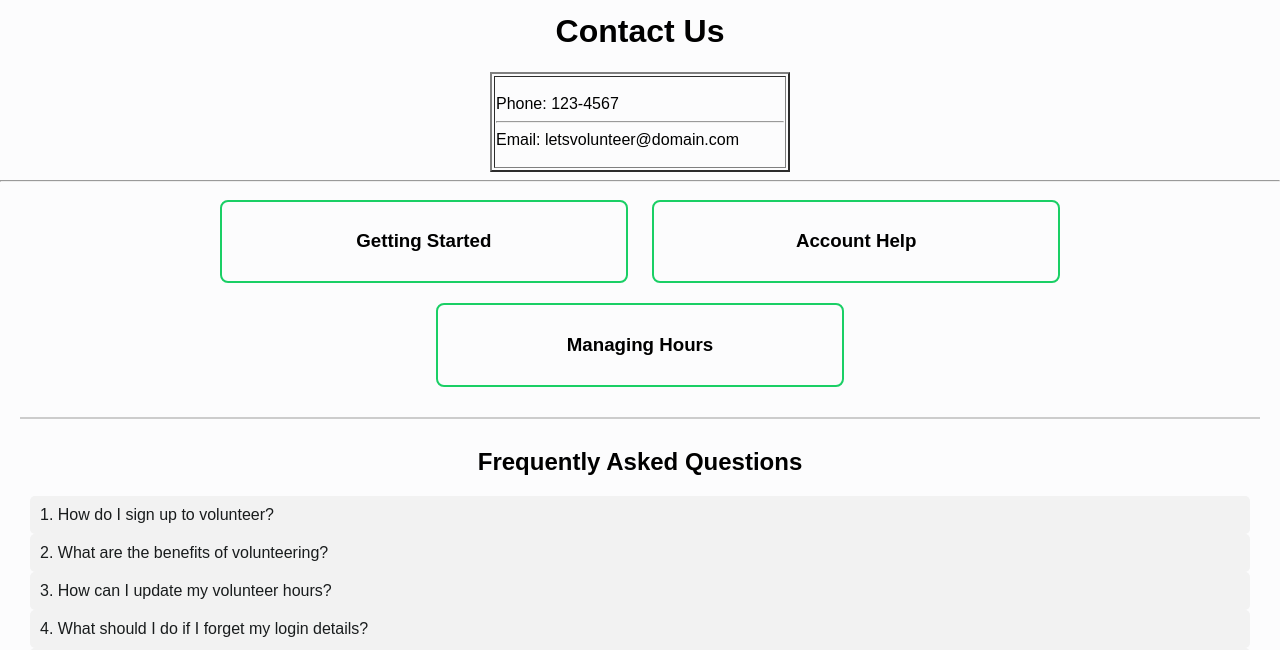
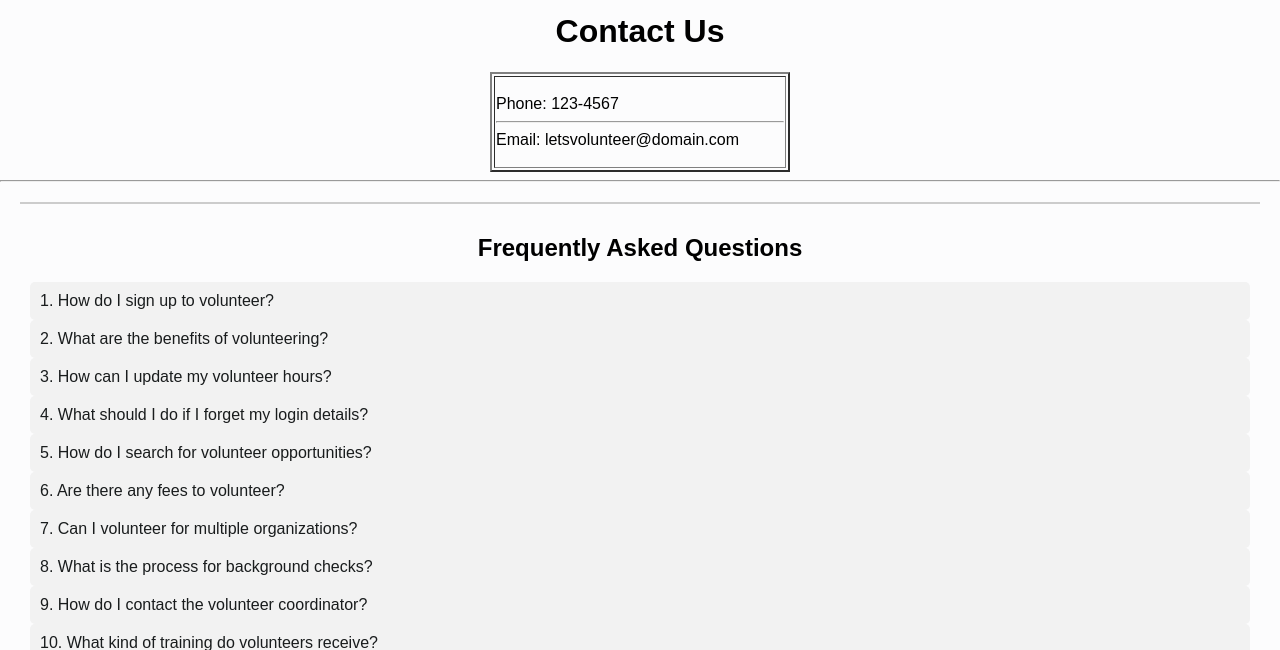
Before and after one commit to ghareva/Volunteer_Web, a PHP site: page /GetHelp_Page.php in a window 1280 px wide. Shown: the part 215-865 px from the top of the page. Run offline with PHP 8.4, Linux system fonts and the light colour scheme.

```diff
--- a/Volunteer_Web-main/CAP3104_modifying_github_code/GetHelp_Page.php
+++ b/Volunteer_Web-main/CAP3104_modifying_github_code/GetHelp_Page.php
@@ -17,7 +17,27 @@
     </tr>
 </table>
 <hr>
-<div style="text-align: center;">
+<!--
+SO I DELETED THE BUTTONS. DO YOU WANNA MAKE A BIG DEAL OUT OF IT OR SOMETHING!?
+
+        .-""""-.
+        / -   -  \
+       |  O   O   |
+       |    ^     |
+       |  \___/   |
+        \_______/
+         _| | |_
+        /       \
+       |  \   /  |
+        \  \ /  /
+         '._|_.'
+
+-->
+
+
+
+
+<!--/* <div style="text-align: center;">
         <a href="#" style="display: inline-block; width: 30%; padding: 10px; text-decoration: none; color: inherit; border: 2px solid #1acf65; border-radius: 8px; margin: 10px;">
             <h3>Getting Started</h3>
         </a>
@@ -29,7 +49,7 @@
         <a href="#" style="display: inline-block; width: 30%; padding: 10px; text-decoration: none; color: inherit; border: 2px solid #1acf65; border-radius: 8px; margin: 10px;">
             <h3>Managing Hours</h3>
         </a>
-</div>
+    </div> */-->
 
 <!-- FAQ Section -->
 <div class="faq-section" style="margin: 20px; padding: 10px; border-top: 2px solid #ccc;">
```
Lines whose indentation alone changed are shown as unchanged.
